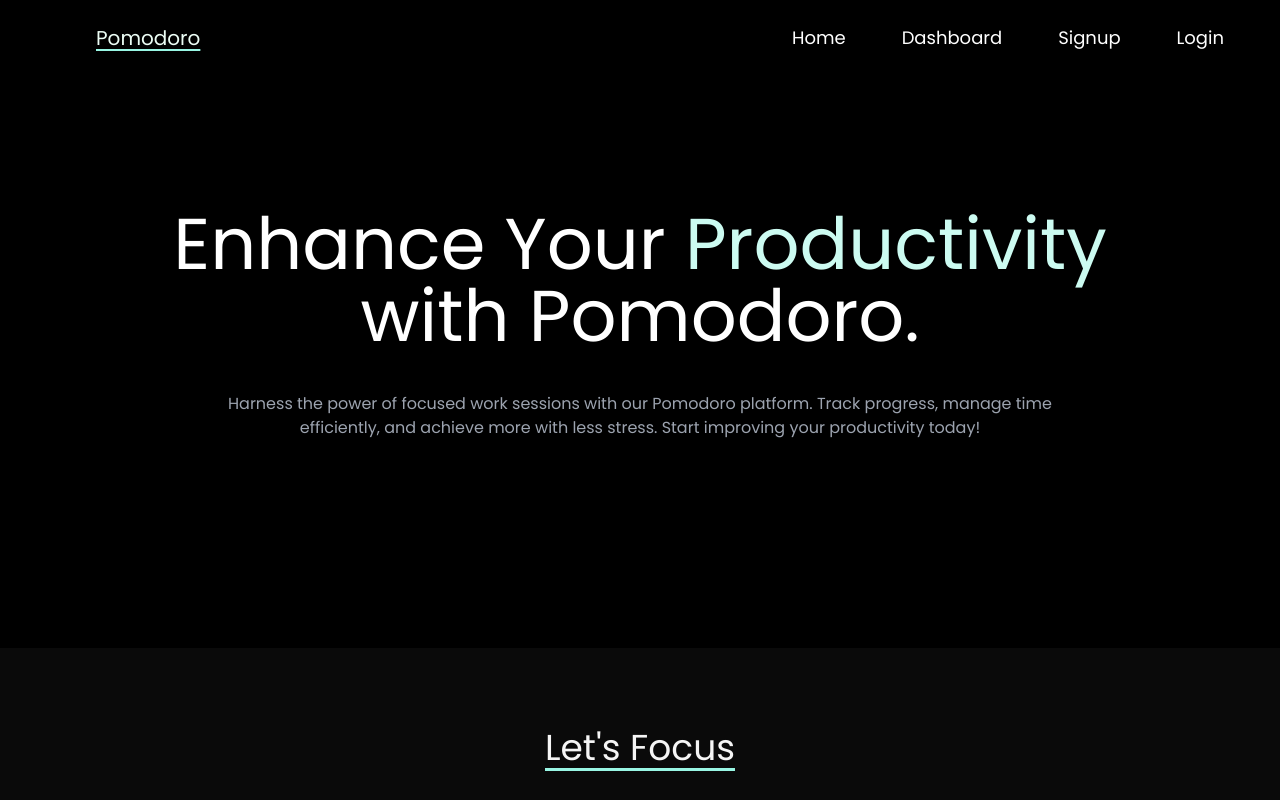
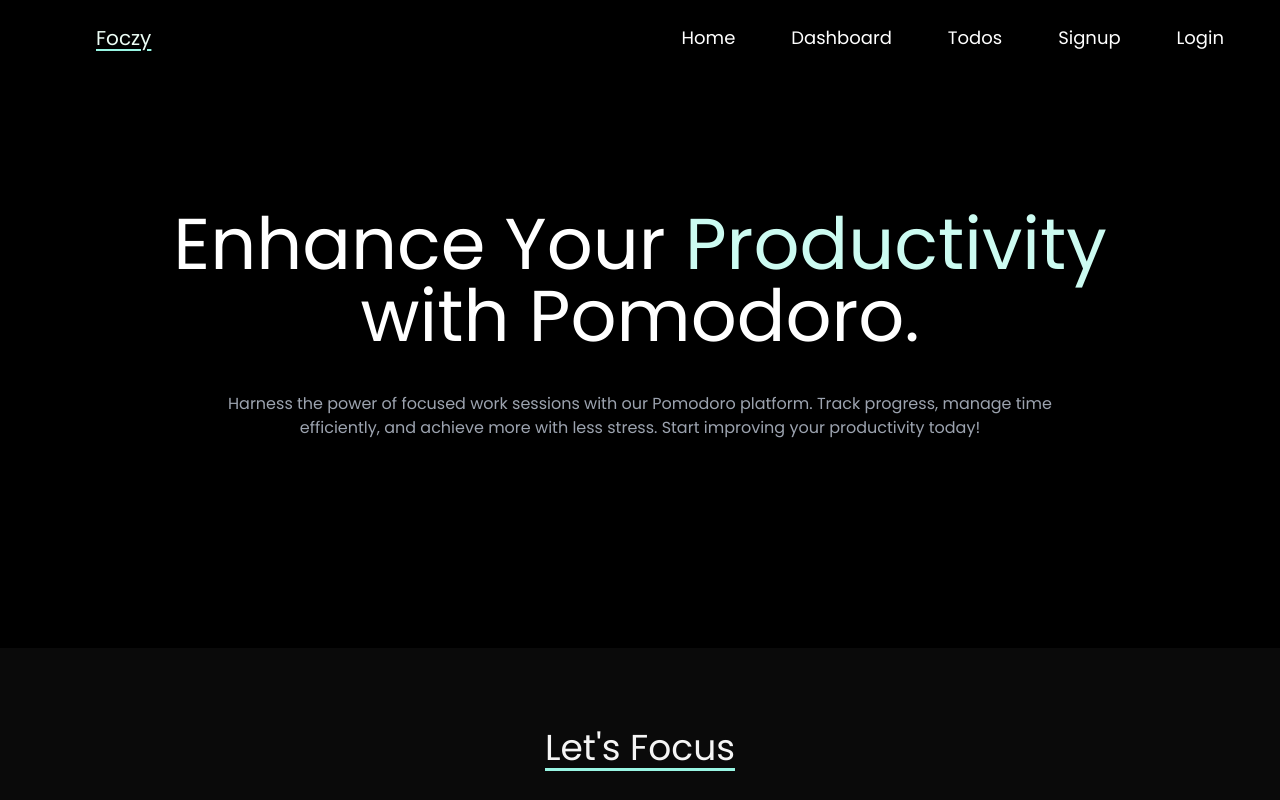
Before and after one commit to Avin-7/pomodoro-timer, a React (Vite) app: page / in a window 1280 px wide. Shown: the top 800 px of the page. Built offline with nearby package versions, Linux system fonts and the light colour scheme; no server answers.

Commit message:
updated logo name

```diff
--- a/index.html
+++ b/index.html
@@ -4,7 +4,7 @@
     <meta charset="UTF-8" />
     <link rel="icon" type="image/svg+xml" href="src/assets/timer-sharp.svg" />
     <meta name="viewport" content="width=device-width, initial-scale=1.0" />
-    <title>Pomodoro Timer-Productivity tool</title>
+    <title>Pomodoro Timer | Productivity tool</title>
     <link rel="preconnect" href="https://fonts.googleapis.com" />
     <link rel="preconnect" href="https://fonts.gstatic.com" crossorigin />
     <link
@@ -12,7 +12,7 @@
       rel="stylesheet"
     />
   </head>
-  <body class="bg-neutral-900">
+  <body class="bg-neutral-950">
     <div id="root"></div>
     <script
       type="module"
--- a/src/components/Header/Navbar.jsx
+++ b/src/components/Header/Navbar.jsx
@@ -40,16 +40,23 @@ function Navbar() {
                   setShowLinks(false);
                   handleExit();
                 }}
-                // to="/dashboard"
                 className=" text-white rounded-md text-lg hover:text-teal-100 pl-6"
               >
                 Dashboard
+              </Link>
+              <Link
+                onClick={() => {
+                  setShowLinks(false);
+                  handleExit();
+                }}
+                className=" text-white rounded-md text-lg hover:text-teal-100 pl-6"
+              >
+                Todos
               </Link>
 
               {!loginStatus ? (
                 <div className="flex flex-col gap-14 pb-8">
                   <Link
-                    // to="/signup"
                     className=" text-white rounded-md text-lg hover:text-teal-100 pl-6"
                     onClick={() => {
                       setShowLinks(false);
@@ -59,7 +66,6 @@ function Navbar() {
                     Signup
                   </Link>
                   <Link
-                    // to="/login"
                     onClick={() => {
                       setShowLinks(false);
                       handleExit();
@@ -76,9 +82,9 @@ function Navbar() {
                       logoutHandler();
                       setShowLinks(false);
                     }}
-                    className=" text-white rounded-md text-lg hover:text-teal-100 text-start pl-6"
+                    className=" bg-white text-black px-4 py-1 rounded-md text-lg hover:bg-teal-100 text-start pl-6"
                   >
-                    Logout
+                    Log out
                   </button>
                 </div>
               )}
@@ -105,6 +111,13 @@ function Navbar() {
               >
                 Dashboard
               </Link>
+              <Link
+                onClick={() => setShowLinks(false)}
+                to="/todos"
+                className=" text-white rounded-md text-lg hover:text-teal-100 pl-6"
+              >
+                Todos
+              </Link>
 
               {!loginStatus ? (
                 <div className="flex flex-col gap-14 pb-8">
@@ -130,9 +143,9 @@ function Navbar() {
                       logoutHandler();
                       setShowLinks(false);
                     }}
-                    className=" text-white rounded-md text-lg hover:text-teal-100 text-start pl-6"
+                    className="  bg-white text-black px-4 py-1 rounded-md text-lg hover:bg-teal-100 text-start pl-6"
                   >
-                    Logout
+                    Log out
                   </button>
                 </div>
               )}
@@ -159,9 +172,9 @@ function Navbar() {
             <div className="flex absolute left-24 nav-bar">
               <Link
                 // to="/"
-                className=" text-emerald-50 text-xl underline decoration-teal-200 underline-offset-4 "
+                className=" text-emerald-50 text-xl underline decoration-teal-200 underline-offset-4 tracking-wider"
               >
-                Pomodoro
+                Foczy
               </Link>
             </div>
             <div className="flex gap-14 max-lg:gap-9 absolute right-14 ">
@@ -180,6 +193,14 @@ function Navbar() {
                 }}
               >
                 Dashboard
+              </Link>
+              <Link
+                className=" text-white rounded-md text-lg hover:text-teal-100"
+                onClick={() => {
+                  handleExit();
+                }}
+              >
+                Todos
               </Link>
 
               {!loginStatus ? (
@@ -204,10 +225,10 @@ function Navbar() {
               ) : (
                 <div className=" flex gap-14">
                   <button
-                    className=" text-white rounded-md text-lg hover:text-teal-100"
+                    className=" bg-white text-black px-4 py-1 rounded-md text-lg hover:bg-teal-100"
                     onClick={logoutHandler}
                   >
-                    Logout
+                    Log out
                   </button>
                 </div>
               )}
@@ -220,7 +241,7 @@ function Navbar() {
                 to="/"
                 className=" text-emerald-50 text-xl underline decoration-teal-200 underline-offset-4 "
               >
-                Pomodoro
+                Foczy
               </Link>
             </div>
             <div className="flex gap-14 max-lg:gap-9 absolute right-14 ">
@@ -235,6 +256,12 @@ function Navbar() {
                 className=" text-white rounded-md text-lg hover:text-teal-100"
               >
                 Dashboard
+              </Link>
+              <Link
+                to="/todos"
+                className=" text-white rounded-md text-lg hover:text-teal-100"
+              >
+                Todos
               </Link>
 
               {!loginStatus ? (
@@ -255,10 +282,10 @@ function Navbar() {
               ) : (
                 <div className=" flex gap-14">
                   <button
-                    className=" text-white rounded-md text-lg hover:text-teal-100"
+                    className=" bg-white text-black px-4 py-1 rounded-md text-lg hover:bg-teal-100"
                     onClick={logoutHandler}
                   >
-                    Logout
+                    Log out
                   </button>
                 </div>
               )}
@@ -278,7 +305,7 @@ function Navbar() {
                     handleExit();
                   }}
                 >
-                  Pomodoro
+                  Foczy
                 </Link>
                 {showLinks ? (
                   <div className=" absolute right-10 top-6">
@@ -303,7 +330,7 @@ function Navbar() {
                   to="/"
                   className=" text-emerald-50 text-xl underline decoration-teal-200 underline-offset-4 ml-2"
                 >
-                  Pomodoro
+                  Foczy
                 </Link>
                 {showLinks ? (
                   <div className=" absolute right-10 top-6">
```
